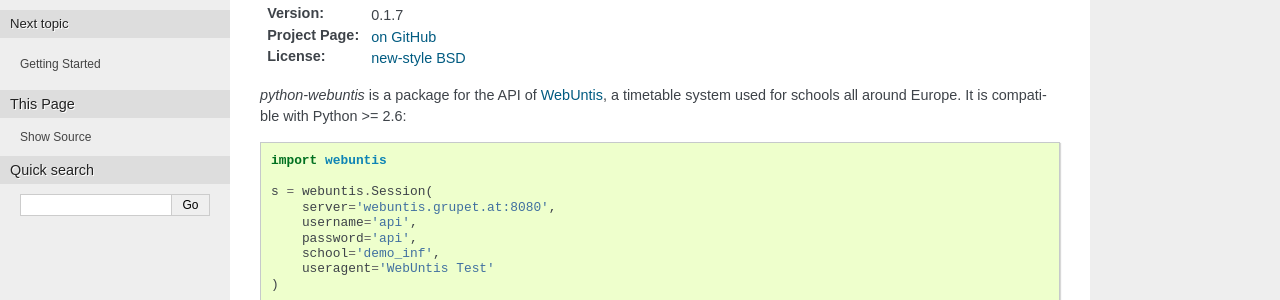
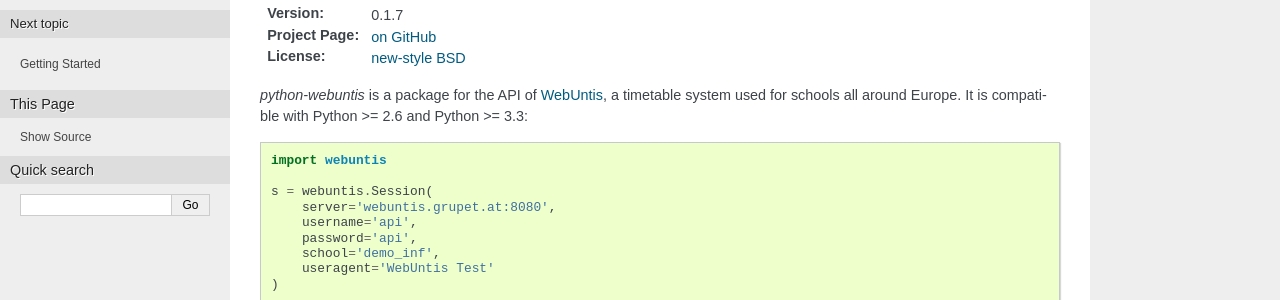
Before and after one commit to python-webuntis/python-webuntis, a Sphinx documentation site: the page built from docs/index.rst, in a window 1280 px wide. Shown: the part 126-426 px from the top of the page. Built offline with Sphinx 7.4.7, drawn with Linux system fonts in a browser that asks for light colours.

Commit message:
Remove 3.2 and 3.1 support.

```diff
--- a/docs/index.rst
+++ b/docs/index.rst
@@ -9,7 +9,7 @@
 
 `python-webuntis` is a package for the API of `WebUntis
 <http://www.grupet.at>`_, a timetable system used for schools all around
-Europe. It is compatible with Python >= 2.6::
+Europe. It is compatible with Python >= 2.6 and Python >= 3.3::
 
     import webuntis
 
```
